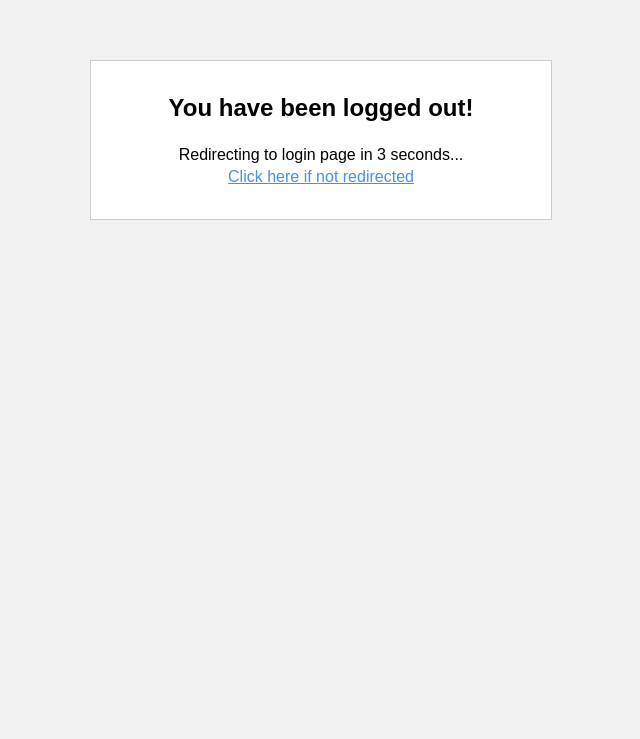
After one commit to ProllyNaveen/Simple-Q-A-Platform-WEB, a PHP site: page /logoutpage.php in a window 1280 px wide. The commit adds this page. Shown: the top 739 px of the page, without its empty margins (319-959 px from the left). Run offline with PHP 8.4, Linux system fonts and the light colour scheme; the visitor is signed in with stand-in values (Sample User, id 1).

Commit message:
added logout page and js

```diff
--- a/404.php
+++ b/404.php
@@ -5,7 +5,7 @@
 </head>
 <body>
 	<div class="box">
-	<form method="post">
+	<form method="post" action="index.php">
 	<table align="center">
 		<tr>
 			<td class="errortext" align="center">404<td>
--- a/admindashboard.php
+++ b/admindashboard.php
@@ -1,4 +1,5 @@
 <?php include 'admindashboardbackend.php'; ?>
+<?php include 'session.php'; ?>
 <html>
 <head>
 	<title>Admin Dashboard</title>
--- a/admindashboardbackend.php
+++ b/admindashboardbackend.php
@@ -1,5 +1,5 @@
 <?php
-session_start();
+
 include 'DBconnection.php';
 
 // Get total users count
--- a/logout.php
+++ b/logout.php
@@ -3,6 +3,6 @@ session_start();
 $_SESSION = array();
 session_destroy();
 setcookie(session_name(), '', time()-3600, '/');
-header("Location:index.php");
+header("Location:logoutpage.php");
 die();
 ?>
--- /dev/null
+++ b/logoutpage.php
@@ -0,0 +1,28 @@
+<?php
+session_start();
+$_SESSION = array();
+session_destroy();
+setcookie(session_name(), '', time()-3600, '/');
+?>
+<html>
+<head>
+    <title>Logged Out</title>
+    <link rel="stylesheet" type="text/css" href="style.css">
+    <meta http-equiv="refresh" content="3;url=index.php">
+</head>
+<body>
+<div class="box">
+    <table align="center">
+        <tr>
+            <td align="center"><h2>You have been logged out!</h2></td>
+        </tr>
+        <tr>
+            <td align="center"><p>Redirecting to login page in 3 seconds...</p></td>
+        </tr>
+        <tr>
+            <td align="center"><a href="index.php">Click here if not redirected</a></td>
+        </tr>
+    </table>
+</div>
+</body>
+</html>
--- a/report.php
+++ b/report.php
@@ -4,6 +4,7 @@
 <head>
     <title>Report Thread</title>
     <link rel="stylesheet" type="text/css" href="style.css">
+	<script src="validatereport.js"></script>
 </head>
 <body>
 
@@ -22,7 +23,7 @@
 </div>
 
 <div class="box">
-<form method="post" action="reportbackend.php">
+<form method="post" name="reportForm" action="reportbackend.php" onsubmit="return validateReport();">
     <input type="hidden" name="thread_id" value="<?php echo $_GET['id']; ?>">
     <table align="center">
         <tr>
```
Also changed, not shown: validatereport.js (added, +10 -0 lines).
